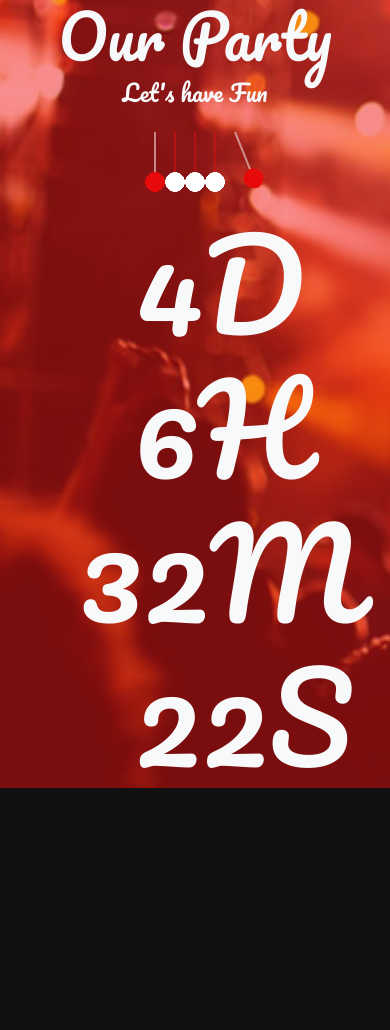
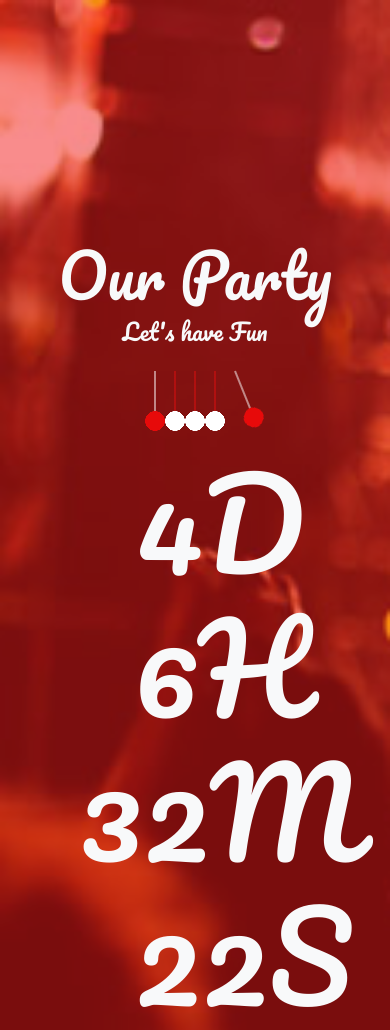
Before and after one commit to MohamedMBadr/Engagement-Party, a plain HTML site: page index.html in a window 390 px wide. Shown: the top 1030 px of the page. Before the commit the page ends 844 px from the top, so only its background shows below. Drawn offline with Linux system fonts and the light colour scheme.

Commit message:
sec commit

```diff
--- a/CSS/style.css
+++ b/CSS/style.css
@@ -213,7 +213,8 @@ footer h5 {
  */
 @media screen and (max-width :600px) {
     .lyear {
-        height: 100% !important;
+        /* height: 100% !important; */
+        height: 150vh !important;
 
     }
 }
```
